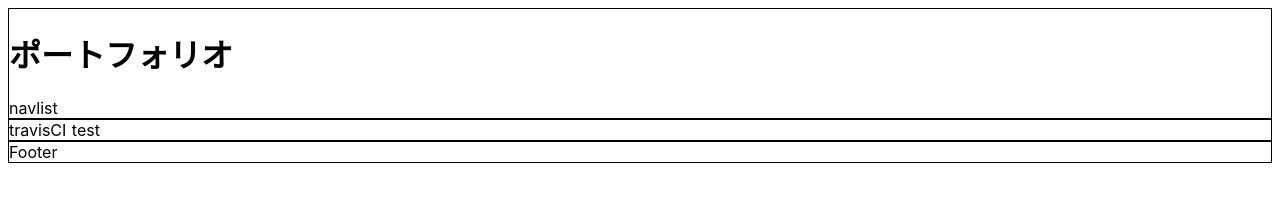
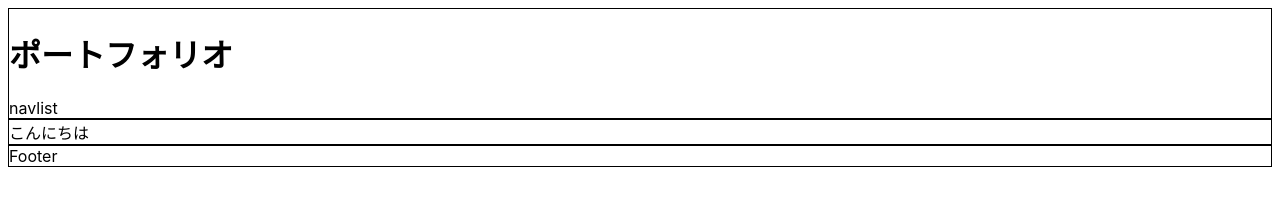
Before and after one commit to suzuki84g/-suzuki84g.github.io, a Nuxt app: page / in a window 1280 px wide. Shown: the top 209 px of the page. Built offline with nearby package versions, Linux system fonts and the light colour scheme.

Commit message:
Portfolioコンポーネントを作成して読み込み

```diff
--- /dev/null
+++ b/components/Portfolio.vue
@@ -0,0 +1,12 @@
+<template>
+  <div>
+    こんにちは
+  </div>
+</template>
+
+<script>
+export default {}
+</script>
+
+<style lang="scss">
+</style>
--- a/pages/index.vue
+++ b/pages/index.vue
@@ -1,11 +1,17 @@
 <template>
   <div class="container">
-    travisCI test
+    <Portfolio />
   </div>
 </template>
 
 <script>
-export default {}
+import Portfolio from '~/components/Portfolio'
+
+export default {
+  components: {
+    Portfolio
+  }
+}
 </script>
 
 <style lang="scss">
```
